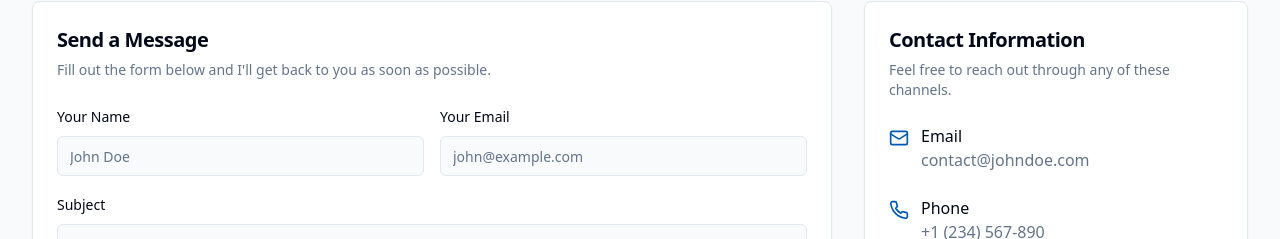
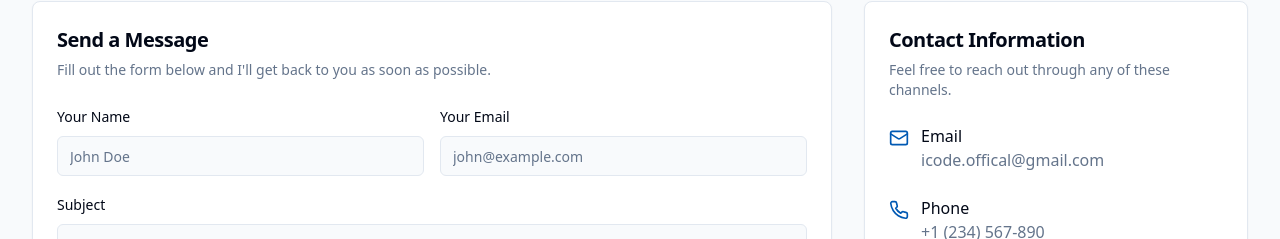
Before and after one commit to Ahmed-iCode/My-Portfolio, a React (Vite) app: page / in a window 1280 px wide. Shown: the part 5207-5446 px from the top of the page. Built offline with nearby package versions, Linux system fonts and the light colour scheme.

Commit message:
Add contact email
Update the contact form to use the specified email address.

```diff
--- a/src/components/ContactSection.tsx
+++ b/src/components/ContactSection.tsx
@@ -1,4 +1,3 @@
-
 import React, { useState } from 'react';
 import { Card, CardContent, CardDescription, CardHeader, CardTitle } from '@/components/ui/card';
 import { Input } from '@/components/ui/input';
@@ -152,8 +151,8 @@ const ContactSection = () => {
                   <div>
                     <h4 className="font-medium">Email</h4>
                     <p className="text-muted-foreground">
-                      <a href="mailto:contact@johndoe.com" className="hover:text-primary transition-colors">
-                        contact@johndoe.com
+                      <a href="mailto:icode.offical@gmail.com" className="hover:text-primary transition-colors">
+                        icode.offical@gmail.com
                       </a>
                     </p>
                   </div>
```
